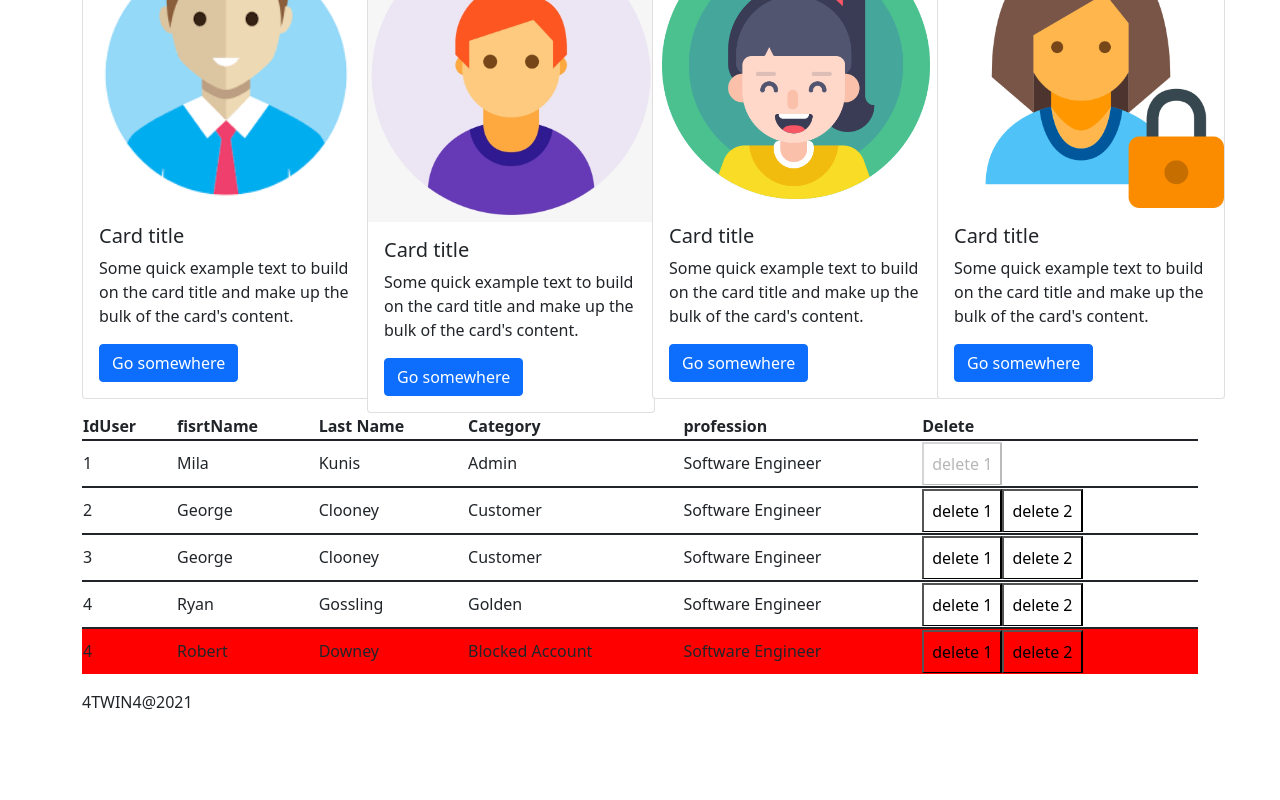
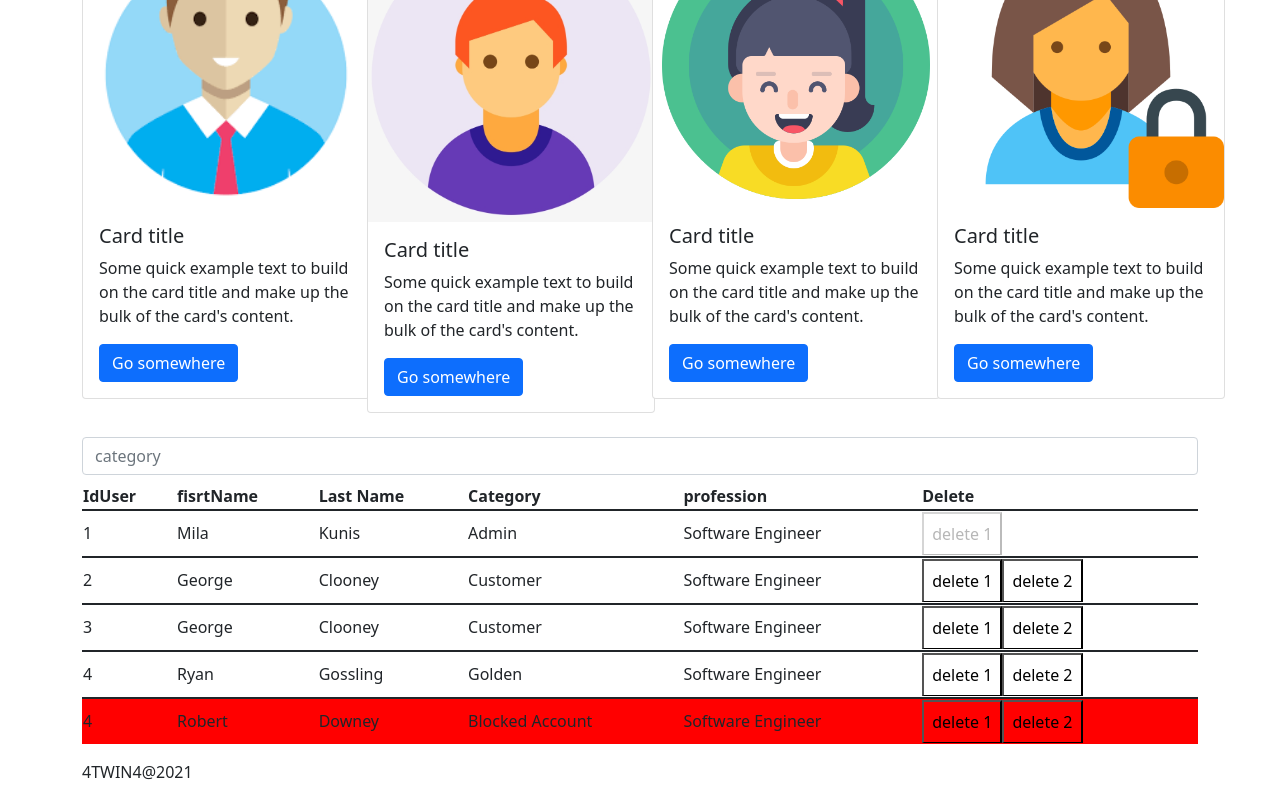
Before and after one commit to badi3a/ProjectAngularTWIN4, an Angular app: page / in a window 1280 px wide. Shown: the part 624-1424 px from the top of the page. Before the commit the page ends 1354 px from the top, so only its background shows below. Built offline with nearby package versions, Linux system fonts and the light colour scheme.

Commit message:
commit S3.V3

```diff
--- a/src/app/app.module.ts
+++ b/src/app/app.module.ts
@@ -4,6 +4,7 @@ import { BrowserModule } from '@angular/platform-browser';
 import { AppComponent } from './app.component';
 import { NavbarComponent } from './navbar/navbar.component';
 import { MainUserComponent } from './main-user/main-user.component';
+import {FormsModule} from "@angular/forms";
 
 
 @NgModule({
@@ -13,7 +14,8 @@ import { MainUserComponent } from './main-user/main-user.component';
     MainUserComponent
   ],
   imports: [
-    BrowserModule
+    BrowserModule,
+    FormsModule
   ],
   providers: [],
   bootstrap: [AppComponent]
--- a/src/app/main-user/main-user.component.html
+++ b/src/app/main-user/main-user.component.html
@@ -44,6 +44,10 @@
     </div>
   </div>
 </div>
+<br>
+<input placeholder="category" type="text" name="category" class="form-control"
+       [(ngModel)]="inputCategory">
+<h1>{{inputCategory}}</h1>
 <table class="table">
   <tr>
     <th>IdUser</th>
@@ -54,7 +58,9 @@
      <th>Delete</th>
   </tr>
   <tr *ngFor="let user of list"
-      [style.background-color]="getColor(user)">
+      [style.background-color]="getColor(user)"
+      [hidden]="user.accountCategory!=inputCategory
+       && inputCategory">
     <td>{{user.idUser}}</td>
     <td>{{user.firstName}}</td>
     <td>{{user.lastName}}</td>
--- a/src/app/main-user/main-user.component.ts
+++ b/src/app/main-user/main-user.component.ts
@@ -8,8 +8,8 @@ import {User} from "../model/user";
 })
 export class MainUserComponent implements OnInit {
   list: User[];
+  inputCategory: string;
   constructor() { }
-
   ngOnInit(): void {
     this.list = [
       {
```
